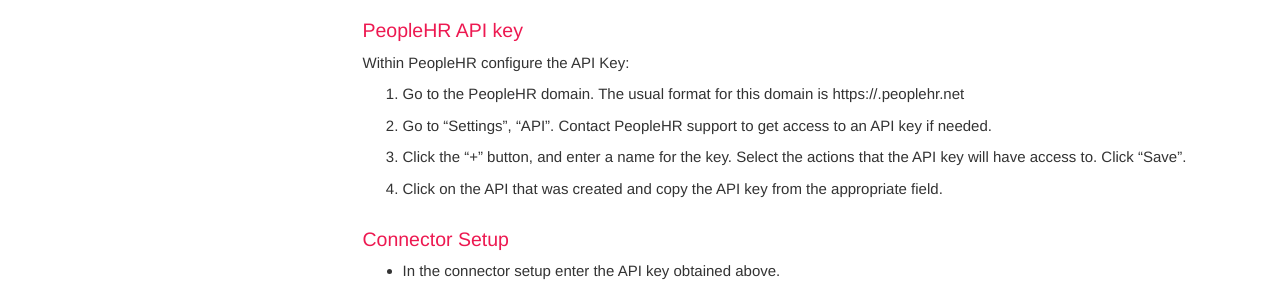
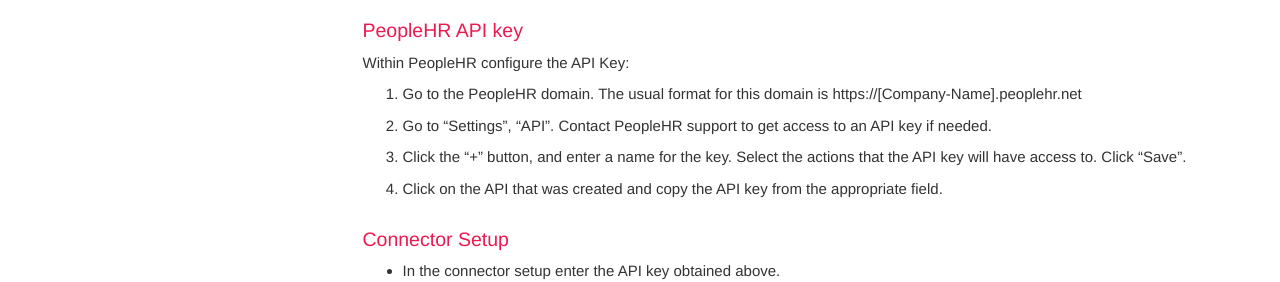
Before and after one commit to sneakysneak/docs, a Jekyll site: the page built from pages/connector-authentication/peoplehr.md, in a window 1280 px wide. Shown: the part 362-644 px from the top of the page. Built offline with Jekyll 4.4.1, drawn with Linux system fonts in a browser that asks for light colours; nearby versions of some CDN libraries; comment, search, counter and statistics services are not loaded.

Commit message:
Fixing peoplehr

```diff
--- a/pages/connector-authentication/peoplehr.md
+++ b/pages/connector-authentication/peoplehr.md
@@ -13,7 +13,7 @@ This document will explain what is needed to setup access to PeopleHR and instal
 
 Within PeopleHR configure the API Key:
 
-1. Go to the PeopleHR domain. The usual format for this domain is https://{{Company-Name}}.peoplehr.net
+1. Go to the PeopleHR domain. The usual format for this domain is https://\[Company-Name\].peoplehr.net
 2. Go to "Settings", "API". Contact PeopleHR support to get access to an API key if needed.
 3. Click the "+" button, and enter a name for the key. Select the actions that the API key will have access to. Click "Save".
 4. Click on the API that was created and copy the API key from the appropriate field.
```
